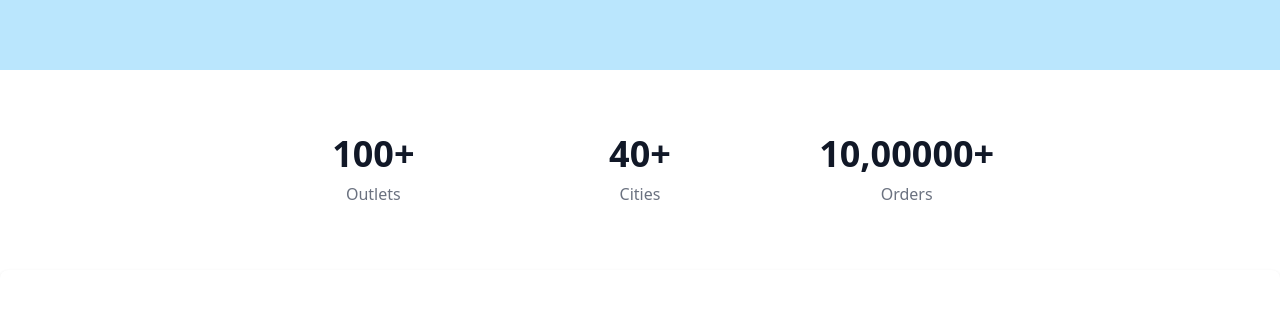
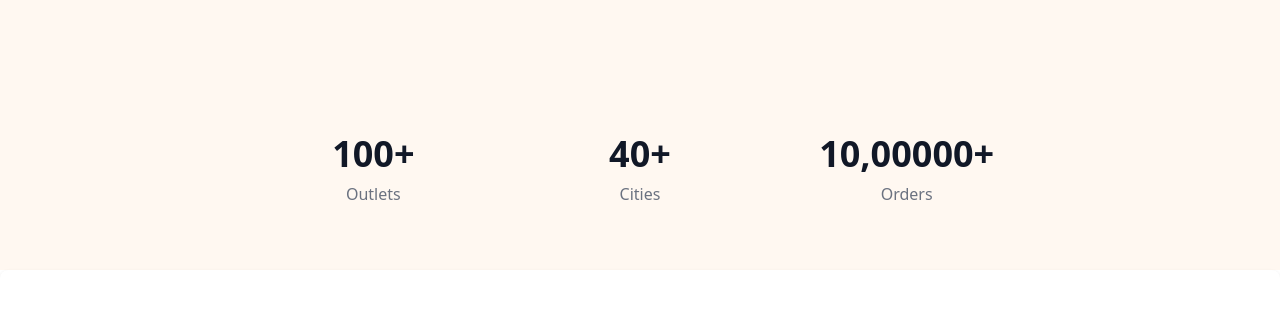
Before and after one commit to Souravlal61/Brew-Bites, a React (Vite) app: page /about in a window 1280 px wide. Shown: the part 2112-2421 px from the top of the page. Built offline with nearby package versions, Linux system fonts and the light colour scheme.

Commit message:
about page

```diff
--- a/src/pages/aboutsection1.jsx
+++ b/src/pages/aboutsection1.jsx
@@ -23,7 +23,7 @@ import image from "../image/image.jpg"
 export default function About_res() {
   return (
 
-    <div className="bg-lime-200 overflow-hidden py-24 sm:py-32">
+    <div className="bg-orange-50 overflow-hidden py-24 sm:py-32">
       <div className="mx-auto max-w-7xl px-6 lg:px-8">
         <div className="mx-auto grid max-w-2xl grid-cols-1 gap-y-16 gap-x-8 sm:gap-y-20 lg:mx-0 lg:max-w-none lg:grid-cols-2">
           <div className="lg:pr-8 lg:pt-4">
--- a/src/pages/aboutsection2.jsx
+++ b/src/pages/aboutsection2.jsx
@@ -2,7 +2,7 @@
 export default function Team(){
     return(
         <>
-        <section class="bg-white dark:bg-gray-900">
+        <section class="bg-orange-50 dark:bg-gray-900">
   <div class="py-8 px-4 mx-auto max-w-screen-xl lg:py-16 lg:px-6 ">
       <div class="mx-auto max-w-screen-sm text-center mb-8 lg:mb-16">
           <h2 class="mb-4 text-4xl tracking-tight font-extrabold text-gray-900 dark:text-white">Our Team</h2>
@@ -147,9 +147,9 @@ export default function Team(){
           </div>
       </div>
   </div>
-</section>
 
-<section class=" bg-sky-200 dark:bg-gray-900">
+
+<section class=" bg-orange-50 dark:bg-gray-900">
 <p className="mt-2 text-3xl font-bold tracking-tight text-gray-900 sm:text-4xl"><center><u>Our Growth</u></center></p>
 
 
@@ -169,7 +169,7 @@ The Brew & Bites , India is marching towards 100+ opened stores by the end of 20
 </section>
 
 
-<section class="bg-white dark:bg-gray-900">
+<section class="dark:bg-gray-900">
   <div class="max-w-screen-xl px-4 py-8 mx-auto text-center lg:py-16 lg:px-6">
       <dl class="grid max-w-screen-md gap-8 mx-auto text-gray-900 sm:grid-cols-3 dark:text-white">
           <div class="flex flex-col items-center justify-center">
@@ -187,6 +187,7 @@ The Brew & Bites , India is marching towards 100+ opened stores by the end of 20
       </dl>
   </div>
 </section>
+</section>
         </>
     )
 }
```
